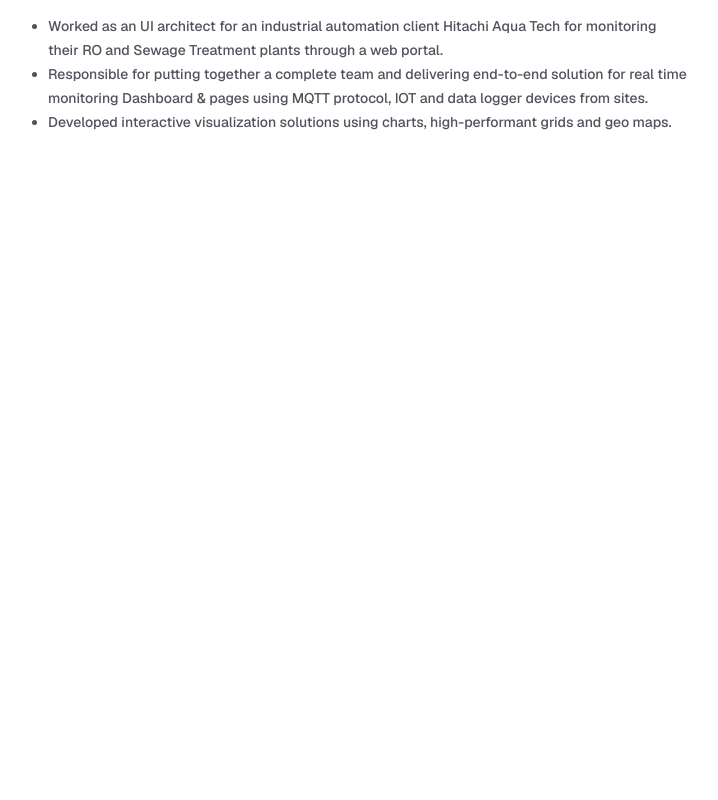
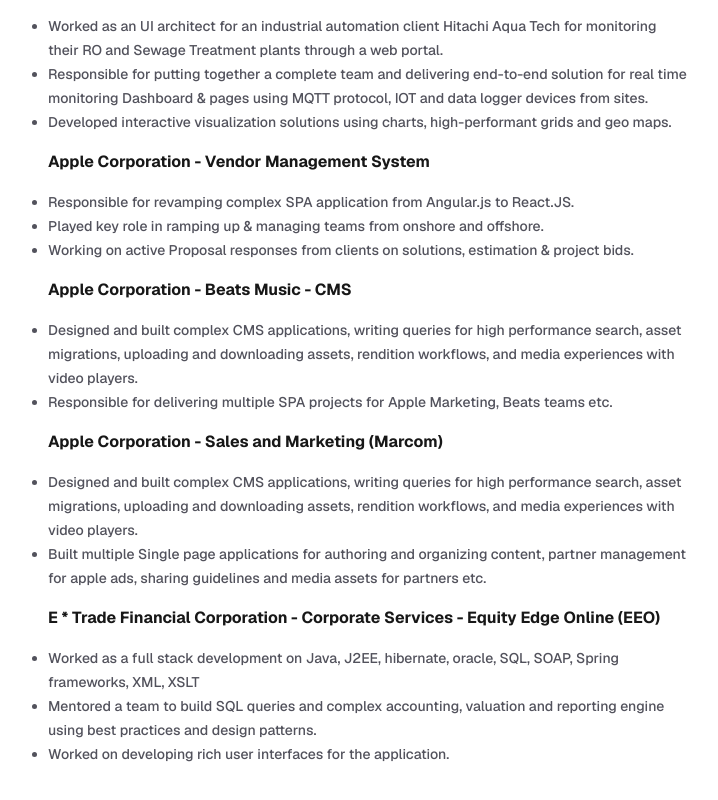
Before and after one commit to sbadri2001/express-portfolio, a Next.js app: page / in a window 1280 px wide. Shown: the part 1034-1834 px from the top of the page, without its empty margins (272-990 px from the left). Before the commit the page ends 1304 px from the top, so only its background shows below. Built offline with nearby package versions, Linux system fonts and the light colour scheme.

Commit message:
added projects

```diff
--- a/src/app/(landing)/projects.tsx
+++ b/src/app/(landing)/projects.tsx
@@ -8,9 +8,7 @@
       </h2>
       <div className="text-base font-medium py-2">
         <div className="text-base font-medium">
-          <div className="text-md font-bold py-4">
-            Verizon – Digital Sales: July 2024 – June 2025
-          </div>
+          <div className="text-md font-bold py-4">Verizon – Digital Sales</div>
           <div className="text-sm leading-6 text-zinc-600 dark:text-zinc-400">
             <ul className="list-disc">
               <li>
@@ -38,7 +36,7 @@
         </div>
         <div className="text-base font-medium">
           <div className="text-md font-bold py-4">
-            Hitachi – Aqua Tech Engineering Pte. - (HAQT): Dec 2023 - June 2024
+            Hitachi – Aqua Tech Engineering - Real Time Monitoring Dashboard
           </div>
           <div className="text-sm leading-6 text-zinc-600 dark:text-zinc-400">
             <ul className="list-disc">
@@ -59,6 +57,88 @@
             </ul>
           </div>
         </div>
+        <div className="text-base font-medium">
+          <div className="text-md font-bold py-4">
+            Apple Corporation - Vendor Management System
+          </div>
+          <div className="text-sm leading-6 text-zinc-600 dark:text-zinc-400">
+            <ul className="list-disc">
+              <li>
+                Responsible for revamping complex SPA application from
+                Angular.js to React.JS.
+              </li>
+              <li>
+                Played key role in ramping up & managing teams from onshore and
+                offshore.
+              </li>
+              <li>
+                Working on active Proposal responses from clients on solutions,
+                estimation & project bids.
+              </li>
+            </ul>
+          </div>
+        </div>
+        <div className="text-base font-medium">
+          <div className="text-md font-bold py-4">
+            Apple Corporation - Beats Music - CMS
+          </div>
+          <div className="text-sm leading-6 text-zinc-600 dark:text-zinc-400">
+            <ul className="list-disc">
+              <li>
+                Designed and built complex CMS applications, writing queries for
+                high performance search, asset migrations, uploading and
+                downloading assets, rendition workflows, and media experiences
+                with video players.
+              </li>
+              <li>
+                Responsible for delivering multiple SPA projects for Apple
+                Marketing, Beats teams etc.
+              </li>
+            </ul>
+          </div>
+        </div>
+        <div className="text-base font-medium">
+          <div className="text-md font-bold py-4">
+            Apple Corporation - Sales and Marketing (Marcom)
+          </div>
+          <div className="text-sm leading-6 text-zinc-600 dark:text-zinc-400">
+            <ul className="list-disc">
+              <li>
+                Designed and built complex CMS applications, writing queries for
+                high performance search, asset migrations, uploading and
+                downloading assets, rendition workflows, and media experiences
+                with video players.
+              </li>
+              <li>
+                Built multiple Single page applications for authoring and
+                organizing content, partner management for apple ads, sharing
+                guidelines and media assets for partners etc.
+              </li>
+            </ul>
+          </div>
+        </div>
+        <div className="text-base font-medium">
+          <div className="text-md font-bold py-4">
+            E * Trade Financial Corporation - Corporate Services - Equity Edge
+            Online (EEO)
+          </div>
+          <div className="text-sm leading-6 text-zinc-600 dark:text-zinc-400">
+            <ul className="list-disc">
+              <li>
+                Worked as a full stack development on Java, J2EE, hibernate,
+                oracle, SQL, SOAP, Spring frameworks, XML, XSLT
+              </li>
+              <li>
+                Mentored a team to build SQL queries and complex accounting,
+                valuation and reporting engine using best practices and design
+                patterns.
+              </li>
+              <li>
+                Worked on developing rich user interfaces for the application.
+              </li>
+            </ul>
+          </div>
+        </div>
       </div>
     </div>
   );
```
